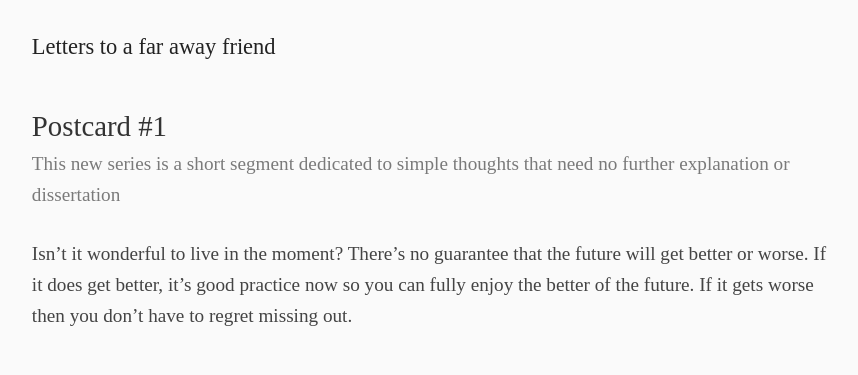
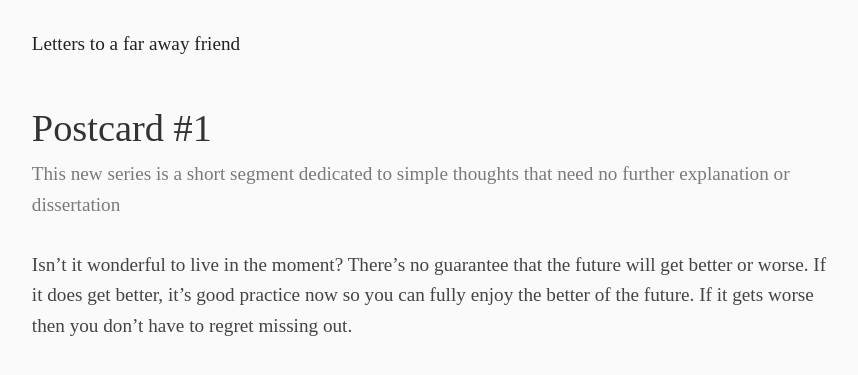
Before and after one commit to exkcd/blag, a Jekyll site: the page built from _posts/2022-12-23-postcard-1.md, in a window 1280 px wide. Shown: the top 375 px of the page, without its empty margins (205-1063 px from the left). Built offline with Jekyll 4.4.1, drawn with Linux system fonts in a browser that asks for light colours.

Commit message:
Fixed some stylesheet elements

```diff
--- a/_layouts/default.html
+++ b/_layouts/default.html
@@ -2,17 +2,18 @@
 <html lang="en-us">
 {% include head.html %}
 
-  <body>
+<div class="body">
   <div class="container">
     <header class="masthead">
-        <h3 class="masthead-title">
-          <a href="{{ site.baseurl}}/" >{{ site.title }}</a>
-        </h3>
+      <h4 class="masthead-title">
+        <a href="{{ site.baseurl}}/">{{ site.title }}</a>
+      </h4>
     </header>
 
     <main>
       {{ content }}
     </main>
   </div>
-  </body>
+</div>
+
 </html>
--- a/_layouts/post.html
+++ b/_layouts/post.html
@@ -2,7 +2,7 @@
 layout: default
 ---
 <div class="post">
-  <h2 class="post-title">{{ page.title | escape }} </h1>
-  <h4 class="post-des">{{ page.description }} </h3>
+  <h1 class="post-title">{{ page.title | escape }} </h1>
+  <h4 class="post-des">{{ page.description }} </h4>
   {{ content }}
 </div>
```
Also changed, not shown: _layouts/archive.html (+4 -4 lines), assets/rey.css (+8 -2 lines). Lines whose indentation alone changed are shown as unchanged.
